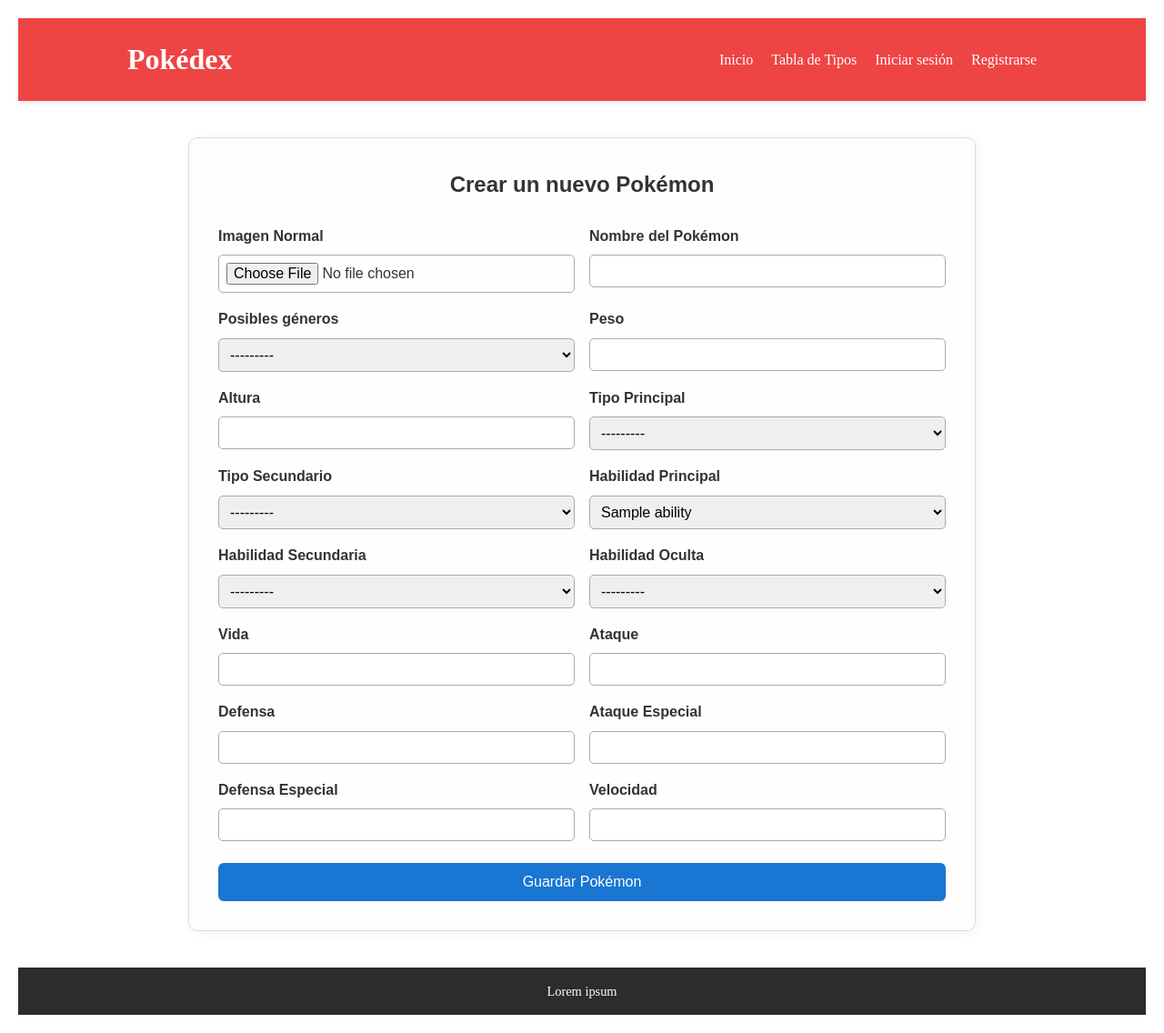
After one commit to pabloguardiacastro/proyecto-final, a Django app: template pokemon/templates/pokemon/create.html in a window 1280 px wide. The commit adds this page. Shown: the whole page at 91% size. Run offline with Django 5.2, Linux system fonts and the light colour scheme; the template is opened without the code that fills it: values that come from a table or form of the project are taken from there, others are empty; tables that the repository leaves empty hold one stand-in row (values such as "Sample post"); some libraries are stand-ins or nearby versions.

Commit message:
Creación de Pokemon originales para usuarios logueados, sin movimientos ya que pienso meterlos en otro formulario

```diff
--- a/pokedex/views.py
+++ b/pokedex/views.py
@@ -1,4 +1,3 @@
-from django.contrib import messages
 from django.shortcuts import render, redirect
 from django.contrib.auth import login
 from .forms import SignUpForm
--- /dev/null
+++ b/pokemon/forms.py
@@ -0,0 +1,9 @@
+from django import forms
+
+from pokemon.models import Pokemon
+
+
+class PokemonForm(forms.ModelForm):
+    class Meta:
+        model = Pokemon
+        fields = ['normal_image', 'name', 'gender', 'weight', 'height', 'primary_type', 'secondary_type', 'primary_ability', 'secondary_ability', 'hidden_ability', 'hp', 'attack', 'defense', 'special_attack', 'special_defense', 'speed']
--- a/pokemon/models.py
+++ b/pokemon/models.py
@@ -104,12 +104,12 @@
     #shiny_image = models.ImageField(upload_to='img/pokemons/shiny/', blank=True, null=True, verbose_name="Imagen Shiny")
     weight = models.DecimalField(max_digits=5, decimal_places=2, verbose_name="Peso")
     height = models.DecimalField(max_digits=5, decimal_places=2, verbose_name="Altura")
-    capture_rate = models.PositiveIntegerField(verbose_name="Ratio de Captura")
+    capture_rate = models.PositiveIntegerField(null=True, blank=True, verbose_name="Ratio de Captura")
     gender = models.CharField(max_length=20, choices=SEX_CHOICES, verbose_name="Posibles géneros")
     egg_groups = models.ManyToManyField(EggGroup, verbose_name="Grupos Huevo")
     primary_type = models.ForeignKey(Type, on_delete=models.CASCADE, related_name='pokemons_tipo_principal', verbose_name="Tipo Principal")
     secondary_type = models.ForeignKey(Type, on_delete=models.SET_NULL, null=True, blank=True, related_name='pokemons_tipo_secundario', verbose_name="Tipo Secundario")
-    moves = models.ManyToManyField('Move', verbose_name="Movimientos")
+    moves = models.ManyToManyField('Move', verbose_name="Movimientos", blank=True)
     primary_ability = models.ForeignKey(Ability, on_delete=models.CASCADE, related_name='primary_pokemons', verbose_name="Habilidad Principal", default=1)
     secondary_ability = models.ForeignKey(Ability, on_delete=models.SET_NULL, null=True, blank=True, related_name='secondary_pokemons', verbose_name="Habilidad Secundaria")
     hidden_ability = models.ForeignKey(Ability, on_delete=models.SET_NULL, null=True, blank=True, related_name='hidden_pokemons', verbose_name="Habilidad Oculta")
@@ -119,7 +119,10 @@
     creator = models.ForeignKey(settings.AUTH_USER_MODEL, on_delete=models.SET_NULL, null=True, blank=True, verbose_name="Creador")
 
     def __str__(self):
-        return f"{self.pokedex_number} - {self.name}"
+        if self.pokedex_number:
+            return f"#{self.pokedex_number} - {self.name}"
+        else:
+            return f"{self.name}"
 
     @property
     def base_stat_total(self):
--- /dev/null
+++ b/pokemon/templates/pokemon/create.html
@@ -0,0 +1,123 @@
+{% extends "base.html" %}
+
+{% block content %}
+<div class="form-container">
+  <h2>Crear un nuevo Pokémon</h2>
+
+  <form method="post" enctype="multipart/form-data">
+    {% csrf_token %}
+
+    {% if form.errors %}
+      <div class="error-box">
+        <p><strong>Se encontraron errores en el formulario:</strong></p>
+        <ul>
+          {% for field in form %}
+            {% for error in field.errors %}
+              <li><strong>{{ field.label }}:</strong> {{ error }}</li>
+            {% endfor %}
+          {% endfor %}
+          {% for error in form.non_field_errors %}
+            <li>{{ error }}</li>
+          {% endfor %}
+        </ul>
+      </div>
+    {% endif %}
+
+    <div class="form-grid">
+      {% for field in form %}
+        <div class="form-group">
+          <label for="{{ field.id_for_label }}">{{ field.label }}</label>
+          {{ field }}
+          {% if field.help_text %}
+            <small class="help-text">{{ field.help_text }}</small>
+          {% endif %}
+        </div>
+      {% endfor %}
+    </div>
+
+    <button class="submit" type="submit">Guardar Pokémon</button>
+  </form>
+</div>
+
+<style>
+  .form-container {
+    max-width: 800px;
+    margin: 40px auto;
+    padding: 2rem;
+    background-color: #fefefe;
+    border: 1px solid #ddd;
+    border-radius: 10px;
+    box-shadow: 2px 2px 12px rgba(0,0,0,0.05);
+    font-family: sans-serif;
+  }
+
+  .form-container h2 {
+    text-align: center;
+    margin-bottom: 1.5rem;
+    color: #333;
+  }
+
+  .form-grid {
+    display: grid;
+    grid-template-columns: repeat(auto-fit, minmax(280px, 1fr));
+    gap: 1rem;
+  }
+
+  .form-group {
+    display: flex;
+    flex-direction: column;
+  }
+
+  label {
+    font-weight: 600;
+    margin-bottom: 0.5rem;
+  }
+
+  input[type="text"],
+  input[type="number"],
+  input[type="file"],
+  select,
+  textarea {
+    padding: 0.5rem;
+    border: 1px solid #aaa;
+    border-radius: 5px;
+    font-size: 1rem;
+  }
+
+  textarea {
+    resize: vertical;
+  }
+
+  .help-text {
+    color: #777;
+    font-size: 0.9rem;
+    margin-top: 0.3rem;
+  }
+
+  .error-box {
+    background-color: #ffe5e5;
+    border: 1px solid #dd4444;
+    padding: 1rem;
+    border-radius: 5px;
+    color: #aa0000;
+    margin-bottom: 1rem;
+  }
+
+  .submit {
+    margin-top: 1.5rem;
+    background-color: #1976d2;
+    color: white;
+    border: none;
+    padding: 0.75rem 1.5rem;
+    border-radius: 6px;
+    font-size: 1rem;
+    cursor: pointer;
+    display: block;
+    width: 100%;
+  }
+
+  .submit:hover {
+    background-color: #145a9e;
+  }
+</style>
+{% endblock %}
--- a/pokemon/templates/pokemon/pokemon_detail.html
+++ b/pokemon/templates/pokemon/pokemon_detail.html
@@ -28,7 +28,6 @@
   .pokemon-image {
     display: block;
     margin: 0 auto 1rem;
-    border-radius: 50%;
   }
 
   .type-icon {
@@ -129,12 +128,12 @@
       <p><strong>Número Pokédex:</strong> #{{ pokemon.pokedex_number }}</p>
       <p><strong>Generación:</strong> {{ pokemon.generation }}º</p>
     {% elif pokemon.creator %}
-      <p><strong>Creado por:</strong> {{ pokemon.creator.name|default:"Anónimo" }}</p>
+      <p><strong>Creado por:</strong> {{ pokemon.creator.username|default:"Anónimo" }}</p>
     {% endif %}
     {% if pokemon.gender %}
       <p><strong>Sexo:</strong> {{ pokemon.get_gender_display }}</p>
     {% endif %}
-    {% if pokemon.egg_groups %}
+    {% if pokemon.egg_groups.all %}
       <p><strong>Grupos huevo:</strong> {% for group in pokemon.egg_groups.all %}{{ group.name }} {% endfor %}</p>
     {% endif %}
 
--- a/pokemon/urls.py
+++ b/pokemon/urls.py
@@ -6,6 +6,7 @@
 urlpatterns = [
     path('pokedex/', views.pokedex_view, name='pokedex'),
     path('type-table/', views.type_table, name='type_table'),
+    path('pokemon/new/', views.pokemon_creation, name='new_pokemon'),
     path('pokemon/<pokemon_id>/', views.pokemon_view, name='pokemon'),
     path('megaevolution/<megaevolution_id>/', views.megaevolution_view, name='megaevolution'),
 ]
--- a/templates/components/header.html
+++ b/templates/components/header.html
@@ -8,6 +8,7 @@
                 <li><a href="{% url 'pokemon:pokedex' %}">Inicio</a></li>
                 <li><a href="{% url 'pokemon:type_table' %}">Tabla de Tipos</a></li>
                 {% if user.is_authenticated %}
+                    <li><a href="{% url 'pokemon:new_pokemon' %}">Crear Pokemon</a></li>
                     <form method="POST" action="{% url 'logout' %}" class="logout-form">
                         {% csrf_token %}
                         <button type="submit" class="logout-button">Cerrar sesión</button>
```
Also changed, not shown: pokemon/views.py (+17 -1 lines).
